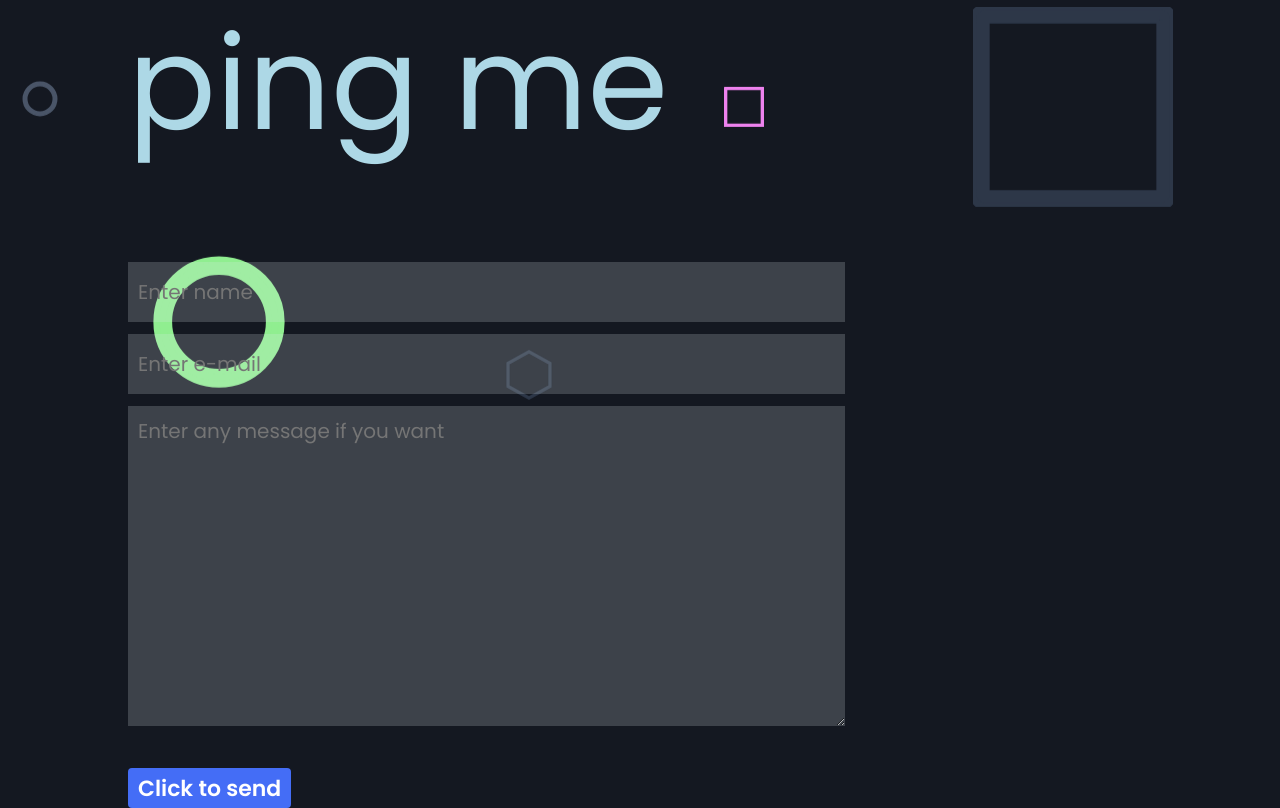
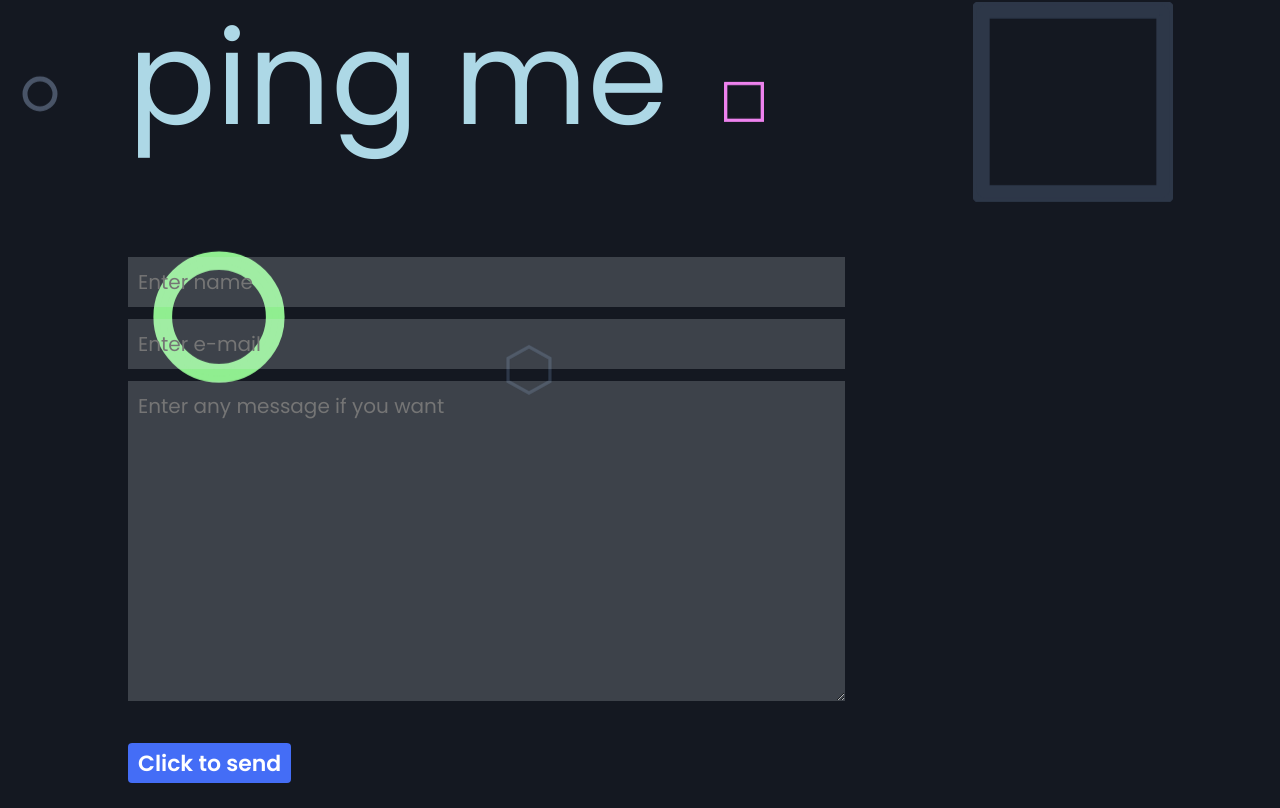
Before and after one commit to aniket-hue/my-web-page, a React (Create React App) app: page / in a window 1280 px wide. Shown: the part 3459-4267 px from the top of the page. Built offline with nearby package versions, Linux system fonts and the light colour scheme.

Commit message:
Form sending functionality working

```diff
--- a/package.json
+++ b/package.json
@@ -4,6 +4,7 @@
   "private": true,
   "dependencies": {
     "@types/react": "^17.0.43",
+    "emailjs-com": "^3.2.0",
     "locomotive-scroll": "^4.1.4",
     "react": "^17.0.2",
     "react-dom": "^17.0.2",
--- a/src/components/button/index.js
+++ b/src/components/button/index.js
@@ -2,8 +2,8 @@ import "./button.scss";
 
 export const Button = ({ className, ...props }) => {
   return (
-    <div className={`d-in-flex align-center justify-center button ${className}`} {...props}>
+    <button className={`d-in-flex align-center justify-center button ${className}`} {...props}>
       {props.children}
-    </div>
+    </button>
   );
 };
--- a/src/components/contact-form/index.js
+++ b/src/components/contact-form/index.js
@@ -1,30 +1,33 @@
-import { useState } from "react";
+import { useRef, useState } from "react";
+import emailjs from 'emailjs-com';
+
 import { Button } from "../button";
 import { Input } from "../input";
 import "./contact-form.scss";
 
 export const ContactForm = () => {
-  const [formD, setForm] = useState(null);
-
-  const inputHandler = (e) => {
-    const { name, value } = e.target;
-    setForm((v) => ({ ...v, [name]: v }));
-  };
+  const form = useRef();
 
   const submitHandler = (e) => {
     e.preventDefault();
+    emailjs.sendForm('service_i4acqgn', 'template_7ieo3fq', form.current, 'WPPYjsoCyMQvm3HTj')
+      .then((result) => {
+        console.log(result.text);
+      }, (error) => {
+        console.log(error.text);
+      });
   };
 
   return (
     <div className='w-pct-100'>
-      <form onSubmit={submitHandler} className='form d-flex column gap-12'>
-        <Input className="input" name='name' type='text' placeholder='Enter name' onChange={inputHandler} />
-        <Input className="input" name='email' type='text' placeholder='Enter e-mail' onChange={inputHandler} />
-        <Input className="input" name='mess' type='textarea' placeholder='Enter any message if you want' onChange={inputHandler} />
+      <form ref={form} onSubmit={submitHandler} className='form d-flex column gap-12'>
+        <Input className="input" name='name' type='text' placeholder='Enter name' />
+        <Input className="input" name='email' type='text' placeholder='Enter e-mail' />
+        <Input className="input" name='mess' type='textarea' placeholder='Enter any message if you want' />
         <Button type='submit' className='mt-30'>
           Click to send
         </Button>
       </form>
-    </div>
+    </div >
   );
 };
--- a/src/components/input/index.js
+++ b/src/components/input/index.js
@@ -4,9 +4,9 @@ export const Input = (props) => {
   return (
     <>
       {props?.type === "text" ? (
-        <input className='input h-60px' type='text' placeholder={props?.placeholder} onChange={props?.onChange} />
+        <input className='input h-60px' type='text' placeholder={props?.placeholder} onChange={props?.onChange} {...props} />
       ) : (
-        <textarea className='input' rows={10} placeholder={props?.placeholder} onChange={props?.onChange} />
+        <textarea className='input' rows={10} placeholder={props?.placeholder} onChange={props?.onChange} {...props} />
       )}
     </>
   );
```
